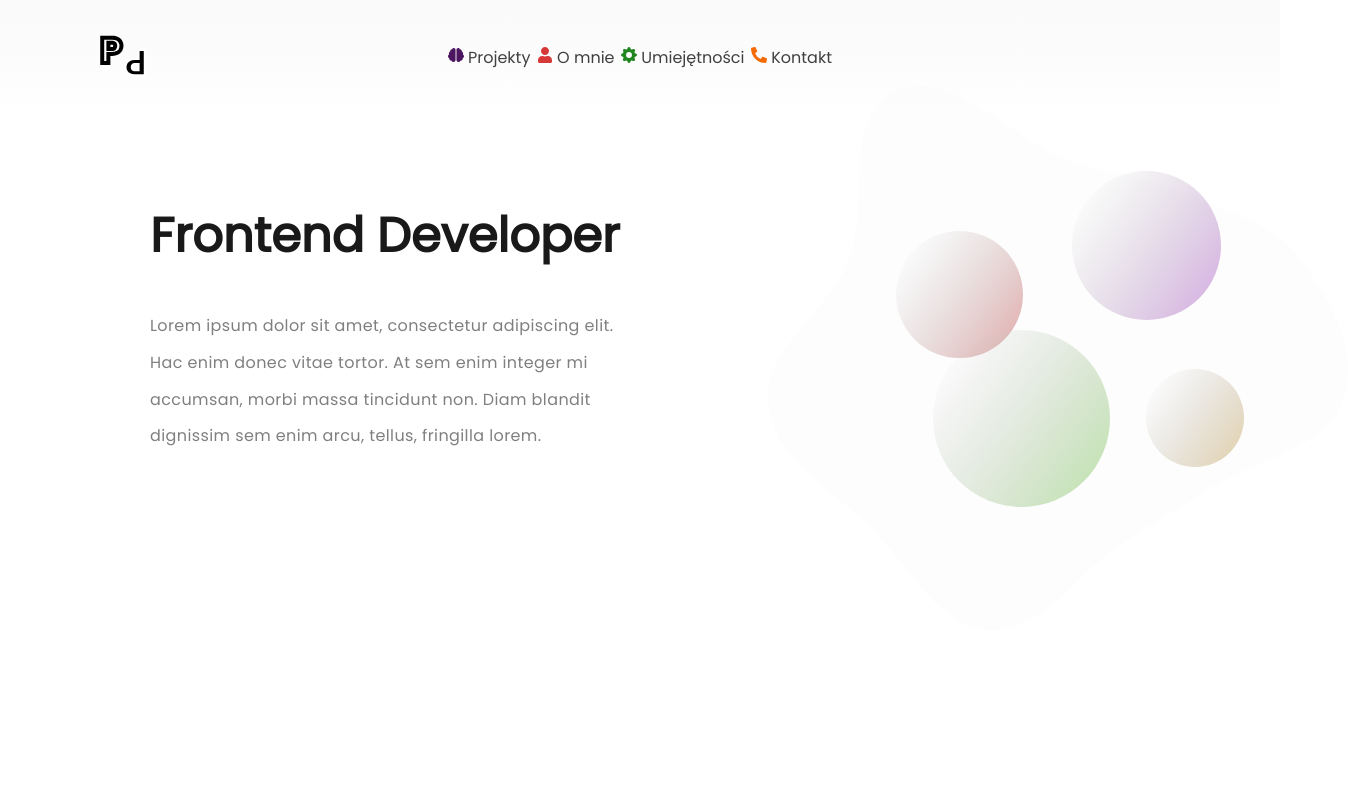
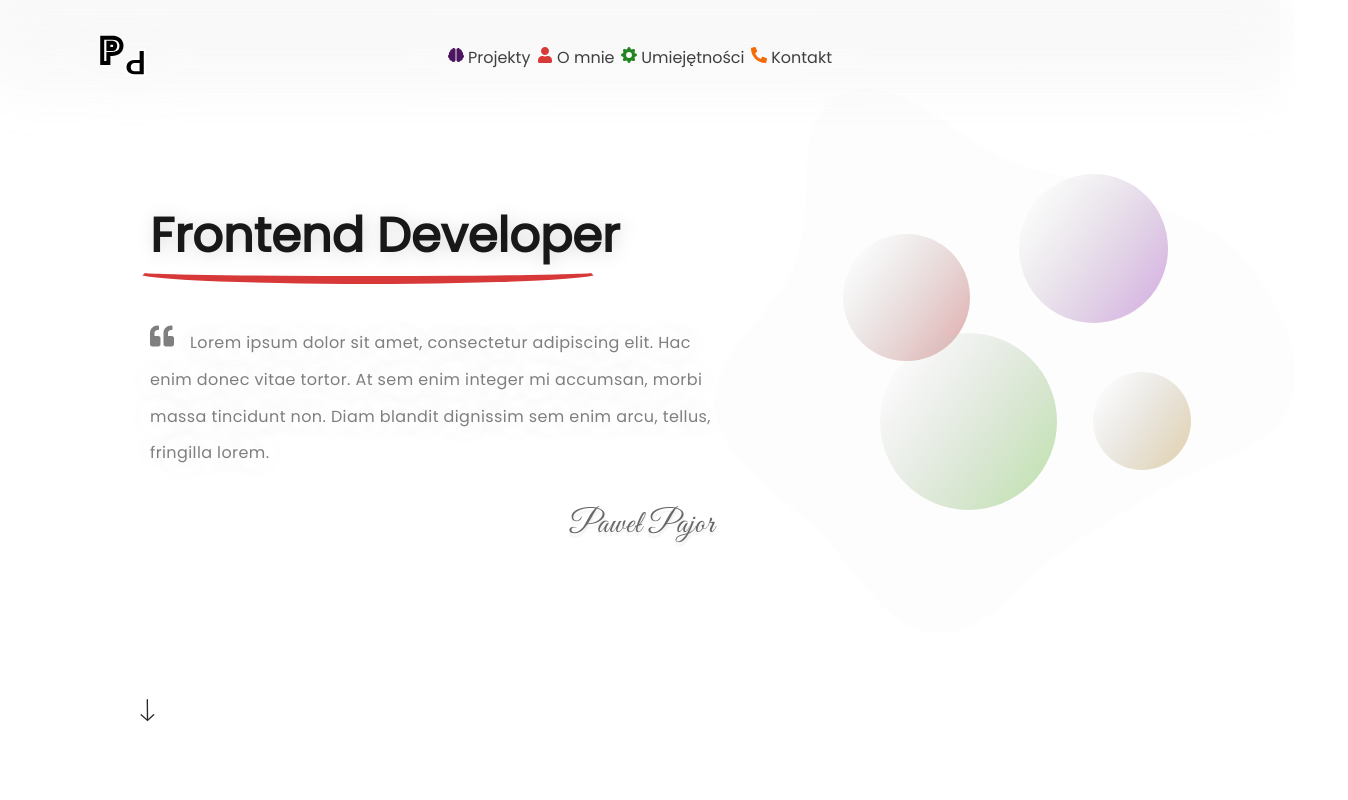
Before and after one commit to ppajor/portfolio, a Gatsby site: page / in a window 1280 px wide. Shown: the top 800 px of the page, 1348 px wide, since content can reach past the window. Built offline with nearby package versions, Linux system fonts and the light colour scheme; Gatsby itself is replaced by a stand-in of ours.

Commit message:
Hero section initial design

```diff
--- a/package.json
+++ b/package.json
@@ -18,6 +18,7 @@
     "gatsby-plugin-fontawesome-css": "^1.2.0",
     "gatsby-plugin-react-svg": "^3.1.0",
     "gsap": "^3.9.1",
+    "lottie-web": "^5.9.1",
     "react": "^17.0.1",
     "react-dom": "^17.0.1",
     "react-icons": "^4.3.1"
--- a/src/components/Hero/Hero.js
+++ b/src/components/Hero/Hero.js
@@ -1,9 +1,18 @@
-import React from "react"
+import React, { useEffect, useRef } from "react"
 import * as styles from "./hero.module.css"
-
+import { FaQuoteLeft } from "react-icons/fa"
 import ParallaxSVG from "../../assets/svg/heroSVG.svg"
+import lottie from "lottie-web"
+import animation from "../../assets/lottie/arrow-down.json"
 
 function Hero({ headerRef, paragraphRef, svgRef }) {
+  const animationContainer = useRef()
+  useEffect(() => {
+    lottie.loadAnimation({
+      container: animationContainer.current,
+      animationData: animation,
+    })
+  }, [])
   return (
     <div className={styles.hero}>
       <section className={styles.leftSection}>
@@ -11,14 +20,23 @@ function Hero({ headerRef, paragraphRef, svgRef }) {
           Frontend Developer
         </h1>
         <p className={styles.heroParagraph} ref={paragraphRef}>
+          <FaQuoteLeft
+            className={styles.quoteIcon}
+            color="rgba(0,0,0,0.5)"
+            size={24}
+          />
           Lorem ipsum dolor sit amet, consectetur adipiscing elit. Hac enim
           donec vitae tortor. At sem enim integer mi accumsan, morbi massa
           tincidunt non. Diam blandit dignissim sem enim arcu, tellus, fringilla
           lorem.
         </p>
+        <p className={styles.heroSignature}>Paweł Pajor</p>
       </section>
       <div className={styles.rightSection} ref={svgRef}>
         <ParallaxSVG />
+      </div>
+      <div className={styles.scrollAnimationContainer}>
+        <div className={styles.scrollAnimation} ref={animationContainer}></div>
       </div>
     </div>
   )
--- a/src/components/Hero/hero.module.css
+++ b/src/components/Hero/hero.module.css
@@ -2,30 +2,89 @@
   display: flex;
   flex-direction: row;
   width: 100%;
+  padding-left: var(--paddingContainer);
+  padding-right: 50px;
 }
+
 .leftSection {
-  width: 60%;
+  position: relative;
+  width: 50%;
+  margin-left: 50px;
   border-radius: 1px;
   border-width: 1px;
   border-color: "#FF0000";
 }
+
+.heroHeader {
+  margin-top: 100px;
+  font-weight: 700;
+  font-size: 48px;
+  color: rgba(0, 0, 0, 0.9);
+  text-shadow: 2px 2px 16px rgba(117, 115, 115, 0.25);
+}
+
+.heroHeader::before {
+  content: "";
+  position: absolute;
+  bottom: -24px;
+  left: -16px;
+  height: 7px;
+  width: 80% !important;
+  border: solid 8px #d73838;
+  border-color: #d73838 transparent transparent transparent;
+  border-radius: 50%;
+  transform: rotate(180deg);
+}
+
+.quoteIcon {
+  margin-right: 16px;
+}
+
+.heroParagraph {
+  width: 100%;
+  margin-top: 64px;
+  color: rgba(0, 0, 0, 0.5);
+  line-height: 2.3;
+  letter-spacing: 0.025em;
+
+  text-shadow: 0px 0px 30px rgba(176, 176, 176, 0.25);
+}
+
+.heroSignature {
+  margin-top: 16px;
+  text-align: right;
+  font-family: "Great Vibes";
+  font-style: normal;
+  font-weight: 400;
+  font-size: 32px;
+  line-height: 237.5%;
+  letter-spacing: 0.02em;
+  color: rgba(53, 53, 53, 0.75);
+
+  text-shadow: 0px 4px 2px rgba(165, 164, 164, 0.2);
+}
+
 .rightSection {
   width: 40%;
   margin-top: -2%;
   opacity: 0;
 }
-.heroHeader {
-  margin-top: 100px;
-  margin-left: 150px;
-  font-weight: 700;
-  font-size: 48px;
-  color: rgba(0, 0, 0, 0.9);
+
+.scrollAnimationContainer {
+  display: flex;
+  flex-direction: row;
+  align-items: center;
+  position: absolute;
+  bottom: 5vh;
+  left: var(--paddingContainer);
 }
-.heroParagraph {
-  width: 65%;
-  margin-top: 48px;
-  margin-left: 150px;
-  color: rgba(0, 0, 0, 0.5);
-  line-height: 2.3;
-  letter-spacing: 0.025em;
+
+.scrollAnimation {
+  width: 96px;
+  height: auto;
 }
+
+.scrollAnimationP {
+  font-weight: 300;
+  color: #d9d9d9;
+}
--- a/src/components/Nav/nav.module.css
+++ b/src/components/Nav/nav.module.css
@@ -5,6 +5,7 @@
   width: 100%;
   height: 112px;
   background: linear-gradient(180deg, #f9f9f9 0%, rgba(249, 249, 249, 0) 100%);
+  filter: drop-shadow(0px 1px 24px rgba(187, 187, 187, 0.15));
 }
 .logo {
   position: absolute;
--- a/src/styles/global.css
+++ b/src/styles/global.css
@@ -5,6 +5,7 @@
   --red: "#D73838";
   --green: "#21861F";
   --orange: "#F46A05";
+  --paddingContainer: 100px;
 }
 
 html,
```
Also changed, not shown: src/assets/lottie/arrow-down.json (added, +1 -0 lines), 1 other file.
